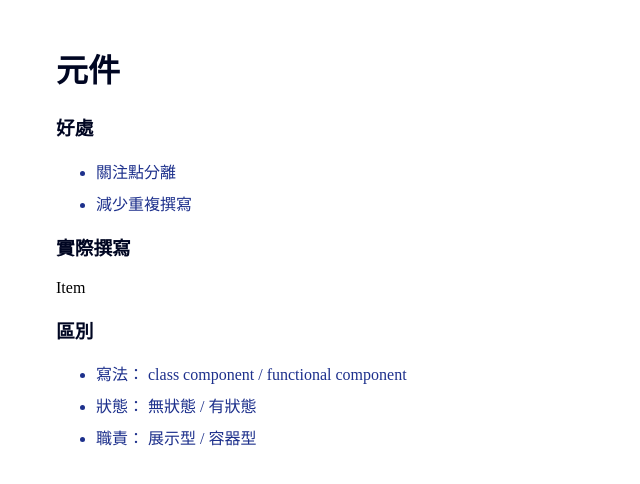
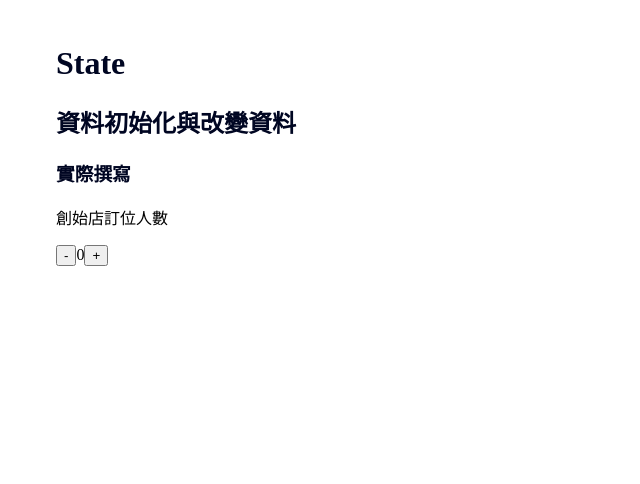
Before and after one commit to vvvvvvii/Ironman, a React (Create React App) app: page / in a window 1280 px wide. Shown: the top 484 px of the page, without its empty margins (0-640 px from the left). Built offline with nearby package versions, Linux system fonts and the light colour scheme.

Commit message:
課前準備

```diff
--- a/src/App.js
+++ b/src/App.js
@@ -1,11 +1,9 @@
-import ComponentExample  from './components/ComponentExample';
+import Memo from "./components/Memo";
 
-function App() {
+export default function App() {
   return (
     <div className="App">
-      <ComponentExample/>
+      <Memo/>
     </div>
   );
 }
-
-export default App;
--- /dev/null
+++ b/src/components/Booking.js
@@ -0,0 +1,11 @@
+const Booking = () => {
+  return (
+    <div>
+      <p>創始店訂位人數</p>
+      <button>-</button>
+        0
+      <button>+</button>
+    </div>
+  );
+};
+export default Booking;
--- a/src/components/ComponentExample.js
+++ /dev/null
@@ -1,25 +0,0 @@
-import React from 'react'
-import Item from './Item'
-
-function ComponentExample() {
-  return (
-    <div>
-      <h1>元件</h1>
-      <h3>好處</h3>
-      <ul>
-        <li>關注點分離</li>
-        <li>減少重複撰寫</li>
-      </ul>
-      <h3>實際撰寫</h3>
-      <Item/>
-      <h3>區別</h3>
-      <ul>
-        <li>寫法： class component / functional component</li>
-        <li>狀態： 無狀態 / 有狀態</li>
-        <li>職責： 展示型 / 容器型</li>
-      </ul>
-    </div>
-  )
-}
-
-export default ComponentExample
--- a/src/components/Item.js
+++ /dev/null
@@ -1,12 +0,0 @@
-import React from 'react'
-
-function Item() {
-  //資料、樣式...
-  return (
-    <div>
-      Item
-    </div>
-  )
-}
-
-export default Item
--- /dev/null
+++ b/src/components/Memo.js
@@ -0,0 +1,22 @@
+import React from 'react'
+import Booking from "./Booking";
+
+function Memo() {
+  return (
+    <div>
+      <h1>State</h1>
+      <h2>資料初始化與改變資料</h2>
+      <h3>實際撰寫</h3>
+      <Booking/>
+      {/* <h3>注意</h3>
+      <ul>
+        <li>可以用 useState 裡帶的參數來初始化</li>
+        <li>只能用 set 開頭的函式命名 setState ，他被呼叫的時候會負責更改 State 值</li>
+        <li>State 被改變時，會觸發重新渲染</li>
+        <li>State 是單獨存在於元件裡的，在其他元件抓不到</li>
+      </ul> */}
+    </div>
+  )
+}
+
+export default Memo
```
